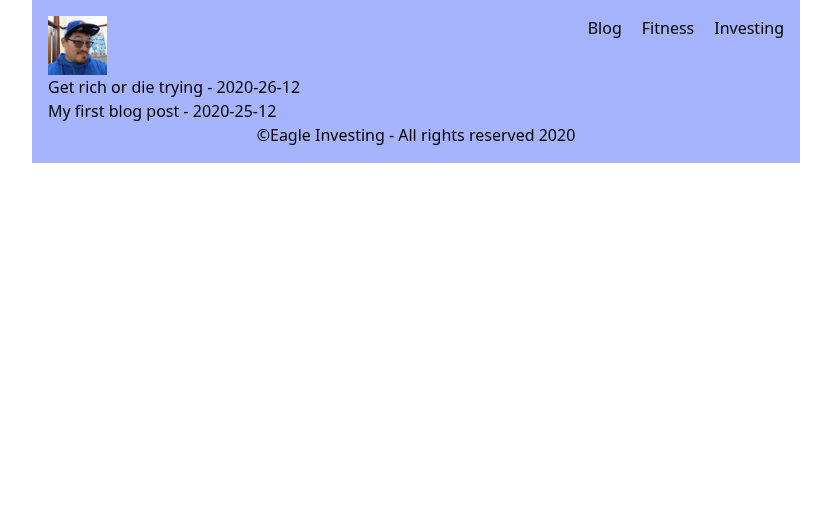
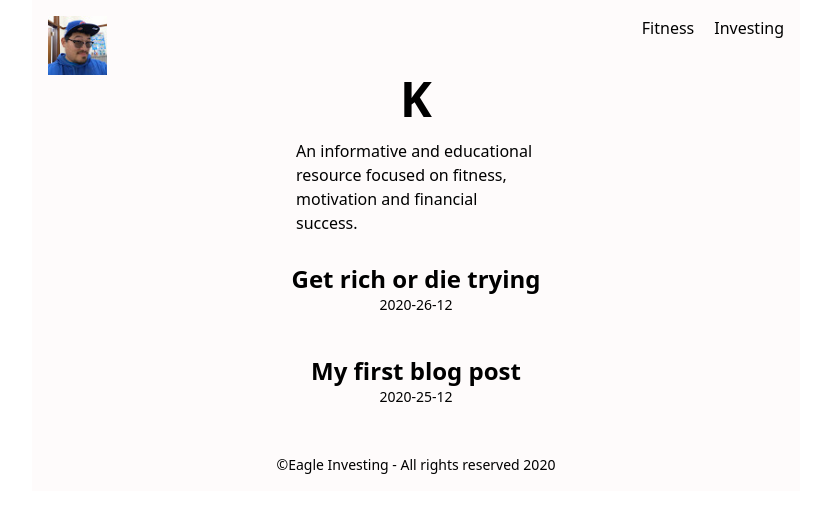
Before and after one commit to eulloa/fwksq, a Next.js app: page / in a window 1280 px wide. Shown: the top 512 px of the page, without its empty margins (224-1055 px from the left). Built offline with nearby package versions, Linux system fonts and the light colour scheme.

Commit message:
feat: style update

```diff
--- /dev/null
+++ b/components/about.tsx
@@ -0,0 +1,10 @@
+export default function About() {
+   return (
+      <div>
+         <h1 className="text-5xl font-bold pb-4 text-center">K</h1>
+         <div className="flex justify-center pb-5">
+            <p className="font-light w-60">An informative and educational resource focused on fitness, motivation and financial success.</p>
+         </div>
+      </div>
+   )
+}
--- a/components/footer.tsx
+++ b/components/footer.tsx
@@ -1,7 +1,7 @@
 export default function Footer() {
    return (
-      <footer className="flex justify-center">
-         <h1>&#169;Eagle Investing - All rights reserved {new Date().getFullYear()}</h1>
+      <footer className="flex justify-center pt-10">
+         <h1 className="text-sm font-light">&#169;Eagle Investing - All rights reserved {new Date().getFullYear()}</h1>
       </footer>
    );
 }
--- a/components/header.tsx
+++ b/components/header.tsx
@@ -6,7 +6,6 @@ export default function Header() {
          <Link href="/"><a href="#"><img src="/images/kev.jpg" alt="Kev" /></a></Link>
          <div className="flex justify-end w-full">
             <ul className="flex space-x-5">
-               <li><Link href="/blog"><a href="#">Blog</a></Link></li>
                <li><Link href="/fitness"><a href="#">Fitness</a></Link></li>
                <li><Link href="/investing"><a href="#">Investing</a></Link></li>
             </ul>
--- a/components/layout.tsx
+++ b/components/layout.tsx
@@ -13,7 +13,7 @@ interface LayoutProps {
 
 export default function Layout({ children, home }: LayoutProps) {
    return (
-      <div className="max-w-screen-md mx-auto bg-indigo-300 p-4">
+      <div className="max-w-screen-md mx-auto bg-offwhite p-4">
          <Head>
             <link rel="icon" href="/favicon.ico" />
             <meta name="description" content="Kevin H. Kim - FWKSQ" />
--- a/pages/index.tsx
+++ b/pages/index.tsx
@@ -1,5 +1,6 @@
 import Head from 'next/head'
 import Link from 'next/link';
+import About from '../components/about';
 import Layout from '../components/layout';
 import { getSortedPostsData } from '../lib/posts';
 
@@ -20,16 +21,22 @@ export default function Index({ posts }: IndexProps) {
         <title>FWKSQ</title>
         <link rel="icon" href="/favicon.ico" />
       </Head>
+      <About />
       {posts?.length > 0 &&
-        <ul>
+        <ol className="text-center space-y-6">
           {posts.map(({ id, date, title }) => (
-            <li key={`${date}-${title}`}>
-              <Link href={`/posts/${id}`}>
-                <a>{title} - {date}</a>
-              </Link>
-            </li>
+            <Link href={`/posts/${id}`} key={`${date}-${title}`}>
+              <a className="block">
+                <li className="p-2" key={`${date}-${title}`}>
+                  <div className="text-center">
+                    <h1 className="text-2xl font-bold">{title}</h1>
+                    <p className="text-sm font-light">{date}</p>
+                  </div>
+                </li>
+              </a>
+            </Link>
           ))}
-        </ul>
+        </ol>
       }
     </Layout>
   )
--- a/pages/posts/[id].js
+++ b/pages/posts/[id].js
@@ -1,7 +1,6 @@
 import Head from 'next/head';
 import Layout from '../../components/layout';
 import { getAllPostIds, getPostData } from '../../lib/posts';
-// import FormatDate from '../../components/formatDate';
 
 export default function Post({ postData }) {
   return (
@@ -9,11 +8,11 @@ export default function Post({ postData }) {
       <Head>
         <title>{postData.title}</title>
       </Head>
-      <div className="flex justify-center">
+      <div>
         <article>
-          <h1 className="font-semibold">{postData.title}</h1>
           <div>
-            {/* <FormatDate dateString={postData.date} /> */}
+            <h1 className="font-semibold">{postData.title}</h1>
+            <p>{postData.date}</p>
           </div>
           <div dangerouslySetInnerHTML={{ __html: postData.contentHtml }} />
         </article>
--- a/styles/globals.css
+++ b/styles/globals.css
@@ -2,8 +2,7 @@ html,
 body {
   padding: 0;
   margin: 0;
-  font-family: -apple-system, BlinkMacSystemFont, Segoe UI, Roboto, Oxygen,
-    Ubuntu, Cantarell, Fira Sans, Droid Sans, Helvetica Neue, sans-serif;
+  font-family: Verdana, Geneva, Tahoma, sans-serif, sans-serif;
 }
 
 a {
--- a/tailwind.config.js
+++ b/tailwind.config.js
@@ -2,6 +2,9 @@ module.exports = {
   purge: ['./pages/**/*.{js,ts,jsx,tsx}', './components/**/*.{js,ts,jsx,tsx}'],
   darkMode: false, // or 'media' or 'class'
   theme: {
+    colors: {
+      'offwhite': '#FEFBFB'
+    },
     extend: {},
   },
   variants: {
```
